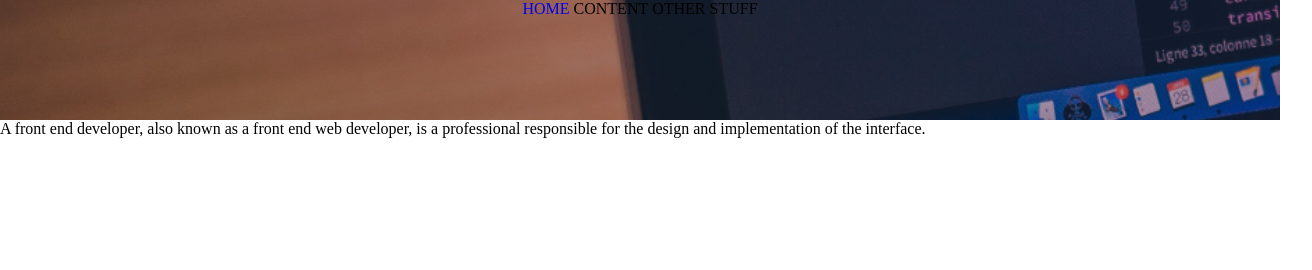
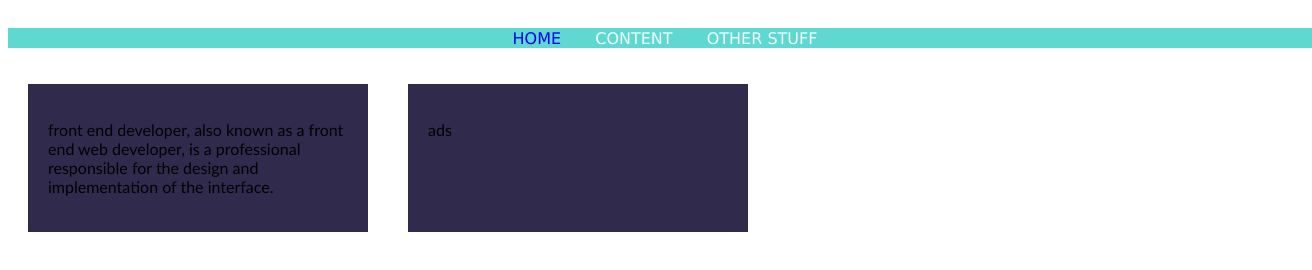
Before and after one commit to Dand2-5/Gamers-Guiide, a plain HTML site: page firstpg.html in a window 1280 px wide. Shown: the whole page, 1312 px wide, since content can reach past the window. Drawn offline with Linux system fonts and the light colour scheme.

Commit message:
getting there

```diff
--- a/firstpg.css
+++ b/firstpg.css
@@ -1,12 +1,11 @@
 #nav{
+    margin-top: 20px;
     width: 100%;
-    height: 120px;
     display: inline-block;
     text-align: center;
     position: sticky;
     position: -webkit-sticky;
-    background-image: url(./Images/nav1.png);
-
+    background-color: rgb(95, 216, 210);
 
 
 
@@ -14,9 +13,40 @@
 }
 
 li{
+    padding-right: 30px;
+    font-family: 'Lucida Sans', 'Lucida Sans Regular', 'Lucida Grande', 'Lucida Sans Unicode', Geneva, Verdana, sans-serif;
     display: inline-block;
+    color: azure;
 }
 
 a{
+    font-family: 'Lucida Sans', 'Lucida Sans Regular', 'Lucida Grande', 'Lucida Sans Unicode', Geneva, Verdana, sans-serif;
     text-decoration: none;
 }
+
+body{
+    font-family: 'Trebuchet MS', 'Lucida Sans Unicode', 'Lucida Grande', 'Lucida Sans', Arial, sans-serif;
+}
+
+p{
+}
+
+.container{
+    display: inline-flex;
+    flex-wrap: wrap;
+    width: fit-content;
+}
+.container>div{
+    width: 300px;
+    padding: 20px;
+    margin: 20px;
+    background-color: rgb(48, 43, 77);
+
+}
+
+.container>div.ads{
+    width: 300px;
+    padding: 20px;
+    background-color: rgb(48, 43, 77);
+
+}
--- a/firstpg.html
+++ b/firstpg.html
@@ -4,7 +4,6 @@
     <meta charset="UTF-8">
     <meta name="viewport" content="width=device-width, initial-scale=1.0">
     <title>Document</title>
-    <link rel="stylesheet" href="style.css">
     <link rel="stylesheet" href="firstpg.css">
 
 </head>
@@ -14,7 +13,26 @@
         <li>CONTENT</li>
         <li>OTHER STUFF</li>
     </ul>
-    A front end developer, also known as a front end web developer, is a professional responsible for the design and implementation of the interface.</p>
+
+    <div class="container">
+
+        <div><p> front end developer, also known as a front end web developer, is a professional responsible for the design and implementation of the interface.</p>
+        </div>
+
+        <div class="ads"><p> ads</p>
+        </div>
+
+
+
+
+
+
+
+
+    </div>
+
+
+
 
 </body>
 </html>
```
